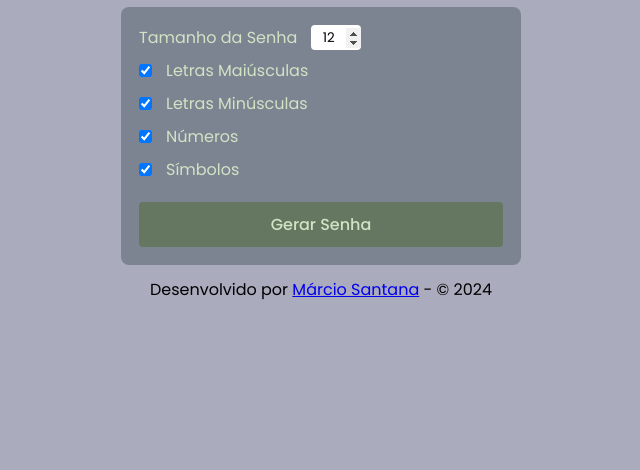
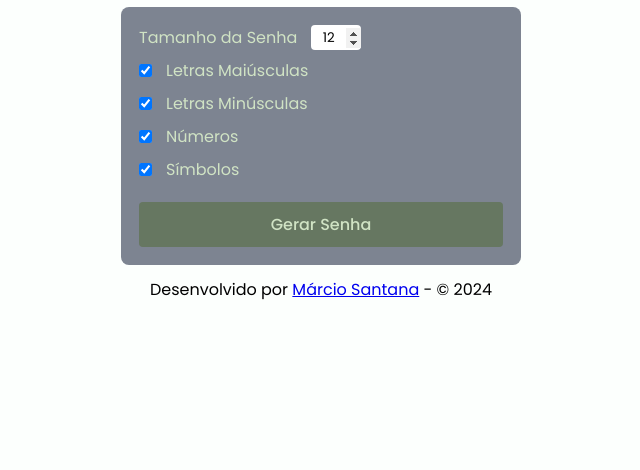
Before and after one commit to MSJantana/Gerador_Senha, a plain HTML site: page index.html in a window 1280 px wide. Shown: the part 330-800 px from the top of the page, without its empty margins (319-959 px from the left). Drawn offline with nearby package versions, Linux system fonts and the light colour scheme.

Commit message:
Corrigir Cor de Fundo

```diff
--- a/css/style.css
+++ b/css/style.css
@@ -3,7 +3,7 @@
 @import url('https://fonts.googleapis.com/css2?family=Open+Sans:wght@300;400;600;700;800&display=swap');
 
 :root {
-    --primary-color: #AAABBC;
+    --primary-color: #FCFFFD;
     --secondary-color: #7D8491;
     --primary-color-1: #13505B;
     --primary-color-3: #667761;
```
